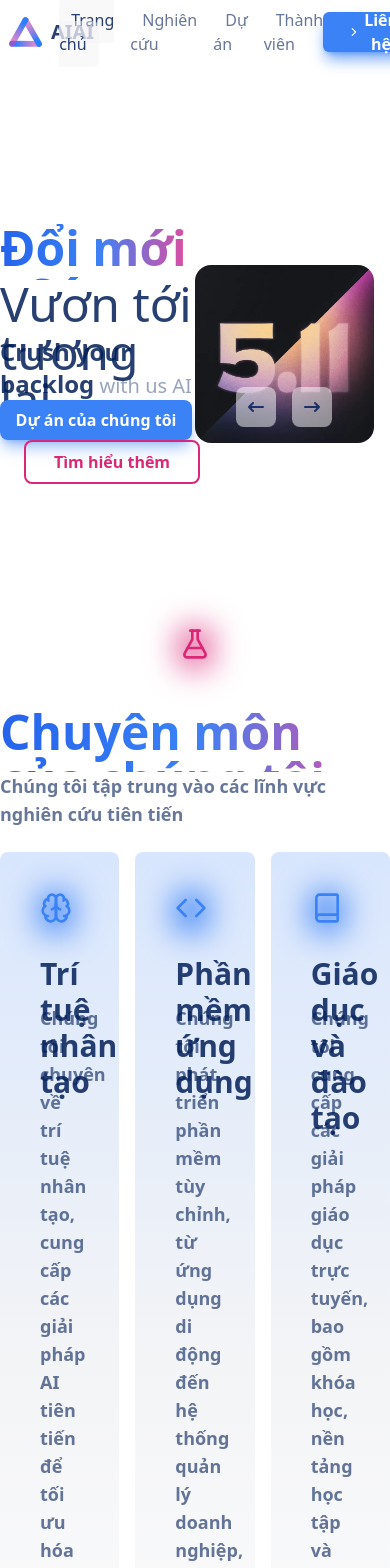
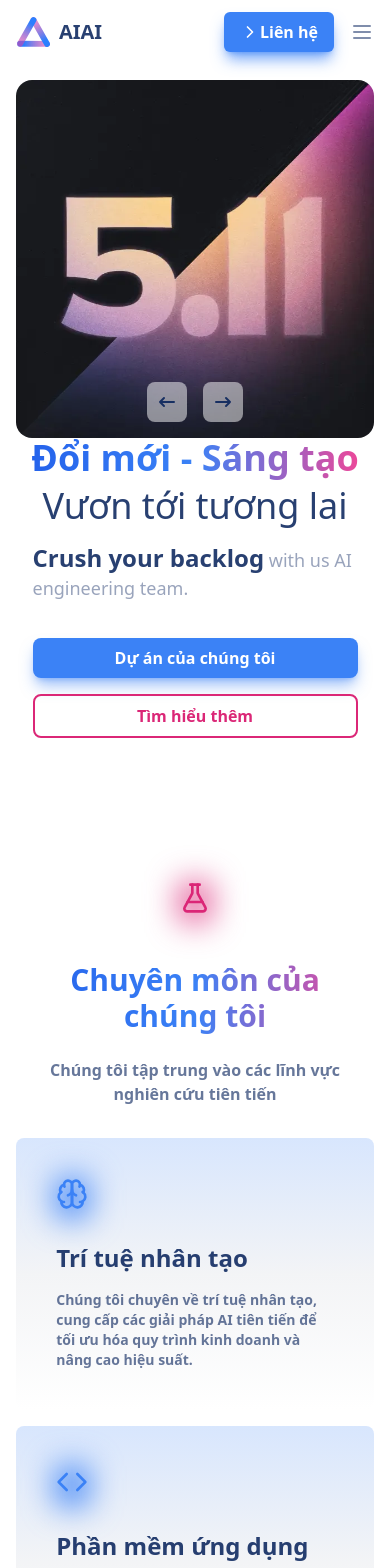
Before and after one commit to LieuTuanKiet/CopyWeb, a React (Vite) app: page / in a window 390 px wide. Shown: the top 1568 px of the page. Built offline with nearby package versions, Linux system fonts and the light colour scheme.

Commit message:
feat: add responsive feature for Header, Home, Research and Project components

```diff
--- a/src/components/Header.jsx
+++ b/src/components/Header.jsx
@@ -3,23 +3,34 @@ import { Link } from 'react-router'
 
 export default function Header(){
     return(
-        <div className="flex col justify-between mx-auto h-16 container bg-white/90 fixed top-0 right-2 left-2 z-50">
-            <a className="flex flex-row items-center cursor-pointer gap-2">
+        <div className="bg-white/90 fixed top-0 z-50 w-screen">
+            <div className="flex container justify-between mx-auto h-16">
+                <a className="flex flex-row items-center cursor-pointer gap-2 px-4 lg:px-0">
                     <img src={logo} className="h-8"></img>
                     <span className="font-bold text-xl text-primary">AIAI</span>
                 </a>
-            <ul className="flex flex-row justify-center items-center gap-x-4 font-medium">
+                <ul className="hidden lg:flex flex-row justify-center items-center gap-x-4 font-medium">
                     <li><Link to="/" className="bg-gray-100/50 p-3 rounded-md text-primary duration-100">Trang chủ</Link></li>
                     <li><Link to="/Research" className="p-3 rounded-md text-primary/60 hover:bg-gray-100 duration-100">Nghiên cứu</Link></li>
                     <li><Link to="/Project" className="p-3 rounded-md text-primary/60 hover:bg-gray-100 duration-100">Dự án</Link></li>
                     <li><Link to="/Team" className="p-3 rounded-md text-primary/60 hover:bg-gray-100 duration-100">Thành viên</Link></li>
                 </ul>
-            <button className="flex items-center justify-center bg-blue-500 my-3 px-6 text-white rounded-md
+                <div className="flex">
+                    <button className="flex items-center justify-center bg-blue-500 my-3 px-4 md:px-6 text-white rounded-md
                         shadow-blue-500/70 shadow-lg font-semibold hover:scale-95 duration-100"><svg xmlns="http://www.w3.org/2000/svg"
                         width="24" height="24" viewBox="0 0 24 24" fill="none" stroke="currentColor" strokeWidth="2" strokeLinecap="round"
                         strokeLinejoin="round" className="lucide lucide-chevron-right w-5 h-5 md:w-6 md:h-6" aria-hidden="true"><path d="m9 18 6-6-6-6">
                         </path></svg> Liên hệ
                     </button>
+                    <div className="flex lg:hidden items-center px-4">
+                        <button><svg xmlns="http://www.w3.org/2000/svg" width="24" height="24" viewBox="0 0 24 24" fill="none" stroke="currentColor" strokeWidth="2"
+                            strokeLinecap="round" strokeLinejoin="round" className="lucide lucide-menu text-primary/50 block lg:hidden" aria-hidden="true"><path d="M4 12h16">
+                            </path><path d="M4 18h16"></path><path d="M4 6h16"></path></svg>
+                        </button>
+                    </div>
+                </div>
+
+            </div>
         </div>
     )
 }
--- a/src/components/Home.jsx
+++ b/src/components/Home.jsx
@@ -2,26 +2,26 @@ import img from '../assets/astro.webp'
 
 export default function Home(){
     return(
-        <div className="flex container mx-auto justify-center items-center mt-56 h-full pb-20">
-            <div className="w-1/2">
-                <p className="text-5xl font-bold bg-gradient-to-r from-blue-600 via-blue-500 to-pink-500 bg-clip-text
-                    text-transparent w-fit h-14">Đổi mới - Sáng tạo
+        <div className="grid grid-cols-1 mt-20 overflow-hidden lg:flex lg:container lg:mx-auto lg:justify-center lg:items-center lg:mt-56 h-full pb-20">
+            <div className="md:w-1/2 order-2 lg:order-1 mx-auto">
+                <p className="text-4xl md:text-5xl font-bold bg-gradient-to-r from-blue-600 via-blue-500 to-pink-500 bg-clip-text
+                    text-transparent w-fit h-12 lg:h-14 mx-auto lg:mx-0">Đổi mới - Sáng tạo
                 </p>
-                <p className="text-5xl text-primary h-14">Vươn tới tương lai</p>
-                <p className="text-xl text-primary/40 h-16"><span className="text-2xl font-semibold text-primary">
+                <p className="text-4xl lg:text-5xl text-primary w-fit h-14 mx-auto lg:mx-0">Vươn tới tương lai</p>
+                <p className="text-lg lg:text-xl text-primary/40 h-24 lg:h-16 mx-auto w-5/6 lg:w-full lg:mx-0"><span className="text-2xl font-semibold text-primary">
                     Crush your backlog</span> with us AI engineering team.
                 </p>
-                <div>
-                    <button className="w-48 rounded-lg bg-blue-500 text-white font-semibold p-2 shadow-lg shadow-blue-500/50
+                <div className="flex flex-col lg:flex-row justify-center items-center gap-y-4 lg:gap-y-0 lg:justify-normal">
+                    <button className="w-5/6 lg:w-48 rounded-lg bg-blue-500 text-white font-semibold p-2 shadow-lg shadow-blue-500/50
                         hover:scale-95 duration-200">Dự án của chúng tôi
                     </button>
-                    <button className="w-44 rounded-lg text-pink-600 font-semibold border-solid border-pink-600 border-2 p-2 ml-6
+                    <button className="w-5/6 lg:w-44 rounded-lg text-pink-600 font-semibold border-solid border-pink-600 border-2 p-2 lg:ml-6
                         hover:scale-95 duration-200">Tìm hiểu thêm
                     </button>
                 </div>
             </div>
-            <div className="w-1/2">
-                <div className="w-11/12 relative">
+            <div className="md:w-1/2 order-1 lg:order-2">
+                <div className="w-11/12 relative mx-auto">
                     <img src={img} className="w-full max-h-[600px] h-full aspect-square object-cover rounded-2xl"></img>
                     <div className="absolute bottom-4 left-1/2 -translate-x-1/2 flex gap-x-4">
                         <button className="bg-white/50 rounded-lg p-2"><svg className="w-6 h-6 text-primary"
--- a/src/components/Project.jsx
+++ b/src/components/Project.jsx
@@ -37,13 +37,13 @@ export default function Project(){
                         <path d="m7.5 4.27 9 5.15"></path>
                     </svg>
                 </div>
-                <p className="font-bold bg-gradient-to-r from-blue-600 via-blue-500 to-pink-600 text-5xl bg-clip-text text-transparent
+                <p className="text-3xl w-5/6 mx-auto text-center lg:w-full lg:mx-0 font-bold bg-gradient-to-r from-blue-600 via-blue-500 to-pink-600 lg:text-5xl bg-clip-text text-transparent
                 h-16">Dự án của chúng tôi</p>
-                <p className="font-semibold text-primary/60 text-lg h-16">Chúng tôi đã thực hiện nhiều dự án công nghệ và nghiên cứu, mang lại giá trị
+                <p className="w-5/6 mx-auto text-center h-28 lg:w-full lg:mx-0 font-semibold text-primary/60 lg:text-lg lg:h-16">Chúng tôi đã thực hiện nhiều dự án công nghệ và nghiên cứu, mang lại giá trị
                     cho cộng đồng và khách hàng.
                 </p>
             </div>
-            <div className="container mx-auto grid grid-cols-3 gap-x-6 mb-6">
+            <div className="container mx-auto grid grid-cols-1 w-11/12 lg:w-full lg:grid-cols-3 gap-6 mb-6">
                 {/*
                 <div className="w-1/3 bg-white border-gray-300 border-[1px] rounded-xl p-6 group">
                     <div className="mb-4 overflow-hidden rounded-xl">
--- a/src/components/Research.jsx
+++ b/src/components/Research.jsx
@@ -44,12 +44,12 @@ export default function Research(){
                         22H6a2 2 0 0 1-1.755-2.96l5.51-10.08A2 2 0 0 0 10 8V2"></path><path d="M6.453 15h11.094"></path><path d="M8.5 2h7"></path>
                     </svg>
                 </div>
-                <p className="font-bold text-5xl bg-gradient-to-r from-blue-600 via-blue-500 to-pink-500 bg-clip-text text-transparent
-                    h-16">Chuyên môn của chúng tôi
+                <p className="font-bold text-3xl h-24 w-5/6 mx-auto lg:w-full lg:mx-0 text-center lg:text-5xl bg-gradient-to-r from-blue-600 via-blue-500 to-pink-500 bg-clip-text text-transparent
+                    lg:h-16">Chuyên môn của chúng tôi
                 </p>
-                <p className="text-primary/60 font-semibold text-lg h-20">Chúng tôi tập trung vào các lĩnh vực nghiên cứu tiên tiến</p>
+                <p className="w-5/6 mx-auto lg:w-full lg:mx-0 text-center text-primary/60 font-semibold lg:text-lg h-20">Chúng tôi tập trung vào các lĩnh vực nghiên cứu tiên tiến</p>
             </div>
-            <div className="grid grid-cols-3 container mx-auto gap-4">
+            <div className="grid grid-cols-1 w-11/12 m-y-8 lg:w-full lg:m-y-0 lg:grid-cols-3 container mx-auto gap-4">
                 {/*
                 <div className="flex-1 bg-gradient-to-b from-blue-500/20 via-gray-100 to-white rounded-lg p-10 cursor-pointer hover:scale-105 duration-200">
                     <div className="relative h-16">
--- a/src/components/ResearchItem.jsx
+++ b/src/components/ResearchItem.jsx
@@ -5,8 +5,8 @@ export default function ResearchItem(props){
                 <div className="w-8 h-10 bg-blue-500 blur-lg absolute"></div>
                 {props.icon}
             </div>
-            <p className="font-semibold text-primary text-3xl h-12">{props.title}</p>
-            <p className="font-semibold text-primary/60 text-lg ">{props.description}</p>
+            <p className="font-semibold text-primary text-2xl lg:text-3xl h-12">{props.title}</p>
+            <p className="font-semibold text-sm text-primary/60 lg:text-lg ">{props.description}</p>
         </div>
     )
 }
```
Also changed, not shown: src/pages/HomePage.jsx (indentation only). Lines whose indentation alone changed are shown as unchanged.
